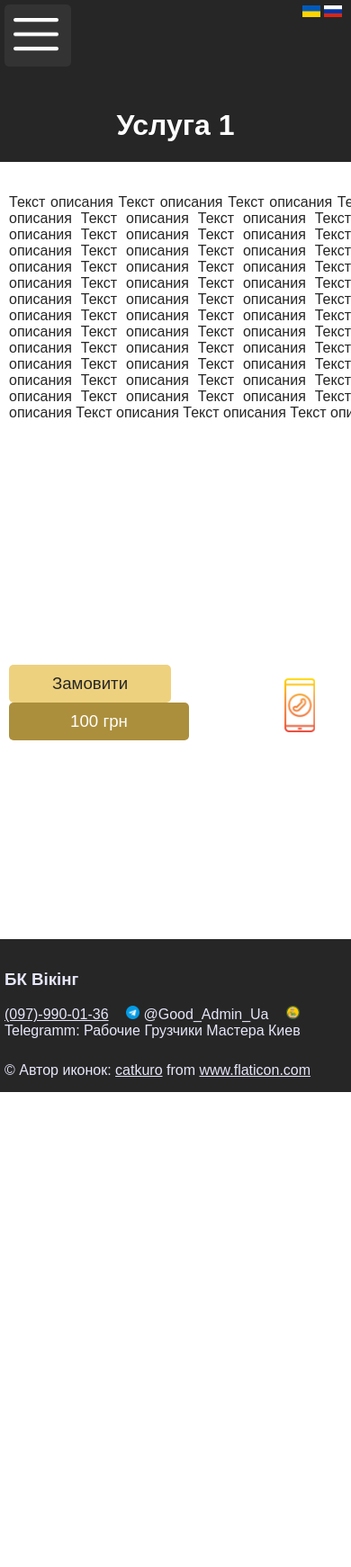
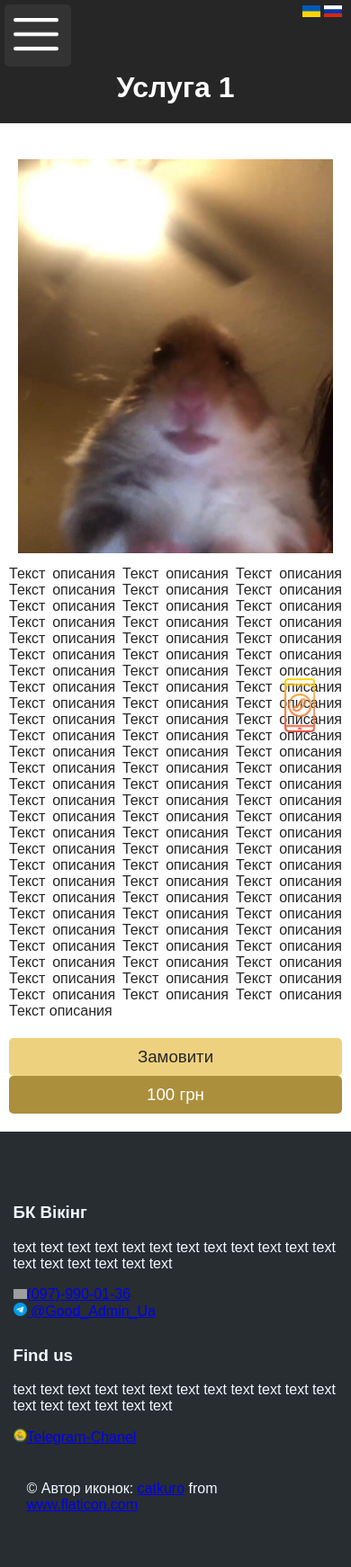
Before and after one commit to argusus/viking, a Django app: a page that uses main/templates/main/base.html in a window 390 px wide; the page is wider, and only the part inside the window is pictured. Shown: that part at 90% size. Before the commit the page ends 1214 px from the top of that part, so only its background shows below. Run offline with Django 3.2, Linux system fonts and the light colour scheme; data comes from the database, SQL or seed files in the repository; grey boxes are pictures that could not be loaded.

Commit message:
new footer

```diff
--- a/main/templates/main/base.html
+++ b/main/templates/main/base.html
@@ -59,7 +59,7 @@
             <a id="order" href="{% url 'order' %}">{% translate 'Замовити послугу' %}</a>
         </nav>
     </div>
-
+    <!-- ************************************* -->
     <div class="MobileFoot">
         <div class="burger"><img src="{% static '/main/img/menu.png' %}" alt="menu" height="50px"></div>
         <div class="close"><img src="{% static '/main/img/close.png' %}" alt="menu" height="50px"></div>
@@ -68,7 +68,7 @@
             <a href="{% url 'services' %}">{% translate 'Послуги' %}</a><br>
             <a href="{% url 'about' %}">{% translate 'Про нас' %}</a><br>
             <a href="{% url 'create' %}">{% translate 'Питання' %}</a><br>
-            <a href="{% url 'order' %}">{% translate 'Замовити послугу' %}</a><br>
+            <a style="background-color: #ac9343;" href="{% url 'order' %}">{% translate 'Замовити послугу' %}</a><br>
         </nav>
     </div>
 </header>
@@ -123,16 +123,71 @@
 
 <!-- ---------------- Footer ----------------- -->
 <footer>
-    <div>
-        <h3>{% translate 'БК Вікінг' %}</h3>
-        <p><a href="tel:+380979900136">(097)-990-01-36</a>
-        <a href="https://t.me/Good_Admin_Ua" style="text-decoration: none; padding-left: 15px"><img src="{% static 'main/img/telegram.png' %}" alt="telegram" width="15px"> @Good_Admin_Ua</a>
-        <a href="https://t.me/joinchat/xZG454sVelk3MDli" style="text-decoration: none; padding-left: 15px"><img src="{% static 'main/img/rab-removebg-preview.png' %}" alt="rabitnik" width="15px">Telegramm: Рабочие Грузчики Мастера Киев</a></p>
+    <div class="footerContainer">
+        <div class="row">
+            <div class="ulCont">
+                <h3>{% translate 'БК Вікінг' %}</h3>
+                <p>text text text text text text text text text text text text text text text text text text </p>
+                <a href="tel:+380979900136"><img src="{% static 'main/img/phone-call.svg' %}" alt="call" width="15px">(097)-990-01-36</a><br>
+                <a href="https://t.me/Good_Admin_Ua"><img src="{% static 'main/img/telegram.png' %}" alt="telegram" width="15px"> @Good_Admin_Ua</a><br>
+
+            </div>
+            <div class="ulCont">
+                <h3>Find us</h3>
+                <p>text text text text text text text text text text text text text text text text text text </p>
+                <a href="https://t.me/joinchat/xZG454sVelk3MDli"><img src="{% static 'main/img/rab-removebg-preview.png' %}" alt="rabitnik" width="15px">Telegram-Chanel</a><br>
+
+            </div>
+
+        </div>
+        <div>
+                <h3></h3>
+                <div style="display: table-cell">&#169; Автор иконок: <a href="https://www.flaticon.com/ru/authors/catkuro" title="catkuro">catkuro</a> from <a href="https://www.flaticon.com/ru/" title="Flaticon">www.flaticon.com</a></div>
+            </div>
     </div>
-
-    <div style="display: table-cell">&#169; Автор иконок: <a href="https://www.flaticon.com/ru/authors/catkuro" title="catkuro">catkuro</a> from <a href="https://www.flaticon.com/ru/" title="Flaticon">www.flaticon.com</a></div>
 </footer>
 <!-- ----------------------------------------- -->
 
+
+
+
+
+
+
+<!-- -----------------------------------------
+
+<div class="footer-dark">
+    <footer>
+        <div class="footerContainer">
+            <div class="row">
+                <div class="col-sm-6 col-md-3 item">
+                    <h3>Services</h3>
+                    <ul>
+                        <li><a href="#">Web design</a></li>
+                        <li><a href="#">Development</a></li>
+                        <li><a href="#">Hosting</a></li>
+                    </ul>
+                </div>
+                <div class="col-sm-6 col-md-3 item">
+                    <h3>About</h3>
+                    <ul>
+                        <li><a href="#">Company</a></li>
+                        <li><a href="#">Team</a></li>
+                        <li><a href="#">Careers</a></li>
+                    </ul>
+                </div>
+                <div class="col-md-6 item text">
+                    <h3>Company Name</h3>
+                    <p>Praesent sed lobortis mi. Suspendisse vel placerat ligula. Vivamus ac sem lacus. Ut vehicula rhoncus elementum. Etiam quis tristique lectus. Aliquam in arcu eget velit pulvinar dictum vel in justo.</p>
+                </div>
+                <div class="col item social"><a href="#"><i class="icon ion-social-facebook"></i></a><a href="#"><i class="icon ion-social-twitter"></i></a><a href="#"><i class="icon ion-social-snapchat"></i></a><a href="#"><i class="icon ion-social-instagram"></i></a></div>
+            </div>
+            <p class="copyright">Company Name © 2018</p>
+        </div>
+    </footer>
+</div>
+-->
+
+
 </body>
 </html>
--- a/main/templates/main/services.html
+++ b/main/templates/main/services.html
@@ -11,8 +11,8 @@
 {% endblock %}
 
 {% block contentFullWidth %}
+    <h1 align="center">{% translate 'ПЕРЕЛІК ПОСЛУГ' %}</h1>
 
-<h1 align="center">{% translate 'ПЕРЕЛІК ПОСЛУГ' %}</h1>
     <div class="serviceTabl">
         {% for i in service %}
             <a href="{% url 'service_detail' i.id %}" class="serviceAndPriseHref"><div class="serviceAndPrise">
@@ -27,5 +27,4 @@
             </div></a>
         {% endfor %}
     </div>
-
 {% endblock %}
--- a/static/main/style/style.css
+++ b/static/main/style/style.css
@@ -247,13 +252,12 @@ header{
 
 .cont{
 	min-height: 100vh;
-	width: 1200px;
+	max-width: 1200px;
 	background-color: white;
 	color: #262626;
 	margin: 0 auto;
 	padding: 10px 5px;
 	text-align: justify;
-
 }
 
 
@@ -271,14 +275,13 @@ header{
 
 .priceDetail{
 	background-color: #ac8f3c;
-	padding: 10px 30px;
-	//position: absolute;
-	//display: inline-block;
-	width: 140px;
+	display: inline-block;
+	width: 120px;
 	text-align: center;
 	border-radius: 5px;
 	color: #ffffff;
 	font-size: 14pt;
+	padding: 10px 20px;
 }
 
 .ContentDetail{
@@ -422,13 +426,33 @@ header{
 /*/////////////////////////////////*/
 
 /*//////////////footer/////////////*/
+
 footer{
+	padding:50px 0;
+  	color:#f0f9ff;
+  	background-color:#282d32;
+  	/*
 	height: 150px;
 	background-color: #262626;
 	width: 100%;
 	color: #E6E6FA;
 	padding: 10px 0;
+	*/
 }
+.footerContainer{
+	width: 90%;
+	padding: 0 15px;
+	margin: 0 auto;
+}
+
+.row{
+	display: flex;
+	flex-wrap: wrap;
+	justify-content: center;
+	align-items: flex-start;
+	margin: 0 -15px;
+}
+/*
 footer a{
 	color: #E6E6FA;
 }
@@ -438,21 +462,21 @@ footer div{
 	padding-left: 100px;
 	padding-right: 100px;
 }
-
+*/
 @media (max-width: 1200px) {
-	.center{
-		max-width: 970px;
-	}
-	.ContentDetail{
+	.center,
+	.centerService,
+	.ContentDetail,
+	.cont{
 		max-width: 970px;
 	}
 }
 
 @media (max-width: 992px) {
-	.center{
-		max-width: 750px;
-	}
-	.ContentDetail{
+	.center,
+	.ContentDetail,
+	.centerService,
+	.cont{
 		max-width: 750px;
 	}
 	.InTitle{
@@ -462,32 +486,42 @@ footer div{
 }
 
 @media (max-width: 767px) {
-	.center{
+	.center,
+	.ContentDetail,
+	.centerService,
+	.cont{
 		max-width: none;
 	}
-	.ContentDetail{
-		max-width: none;
-	}
-	.IndexImg{
+	.IndexImg,
+	.InTitleImg,
+	.foot{
 		display: none;
 	}
 	.InTitle{
 		width: auto;
 		padding: 0 5px;
 	}
-	.InTitleImg{
-		display: none;
-	}
 	.MobileFoot{
 		display: inline;
 	}
-	.foot{
-		display: none;
+	.center h1{
+		margin-top: 0;
 	}
 	header{
 		text-align: left;
+		height: auto;
 	}
-
+	.imgDetail img{
+		width: 100%;
+		height: auto;
+	}
+	.priceDetail{
+		width: auto;
+		display: block;
+	}
+	footer div{
+		padding: 5px;
+	}
 }
 
 @media (max-width: 460px) {
--- a/viking/settings.py
+++ b/viking/settings.py
@@ -31,6 +31,7 @@ ALLOWED_HOSTS = [
     '127.0.0.1',
     '192.168.42.106',
     '192.168.50.143',
+    '192.168.187.125',
     'argus.pythonanywhere.com'
 ]
 
```
Also changed, not shown: other parts of static/main/style/style.css (+107 -5 lines). Lines whose indentation alone changed are shown as unchanged.
